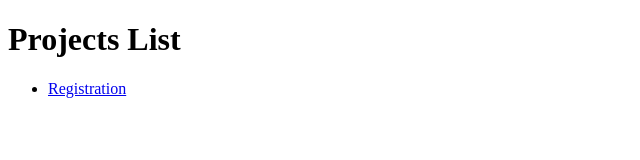
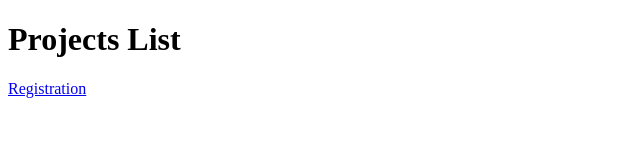
Before and after one commit to teju1817/wad101-1, a website: page http-server/project.html in a window 1280 px wide. Shown: the full height of the page, 0-640 px from the left. Drawn offline with Linux system fonts and the light colour scheme.

Commit message:
Update project.html

```diff
--- a/http-server/project.html
+++ b/http-server/project.html
@@ -6,9 +6,6 @@
 </head>
 <body>
    <h1>Projects List</h1>
-   <ul>
-       <li><a href="registration.html">Registration</a></li>
-
-   </ul>
+   <a href="registration.html">Registration</a>
 </body>
 </html>
```
